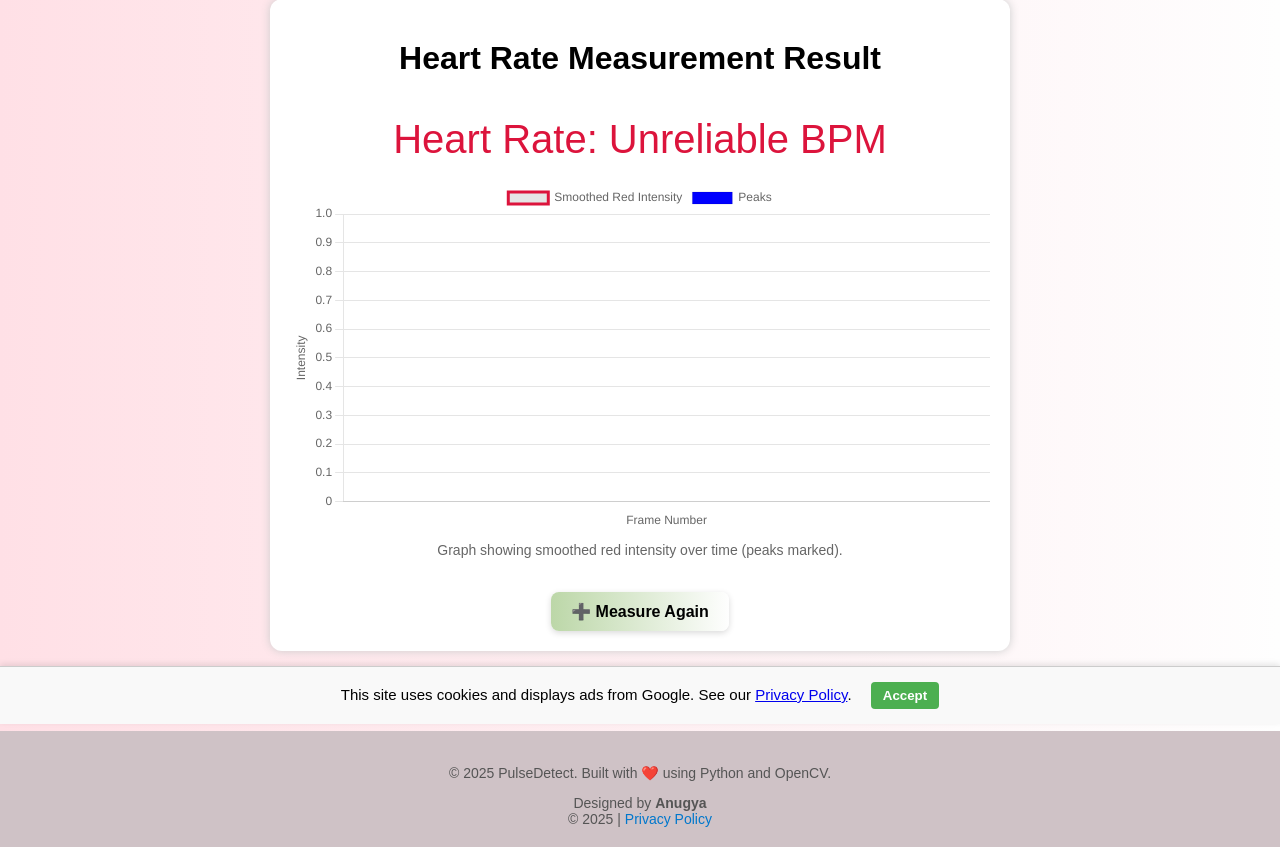
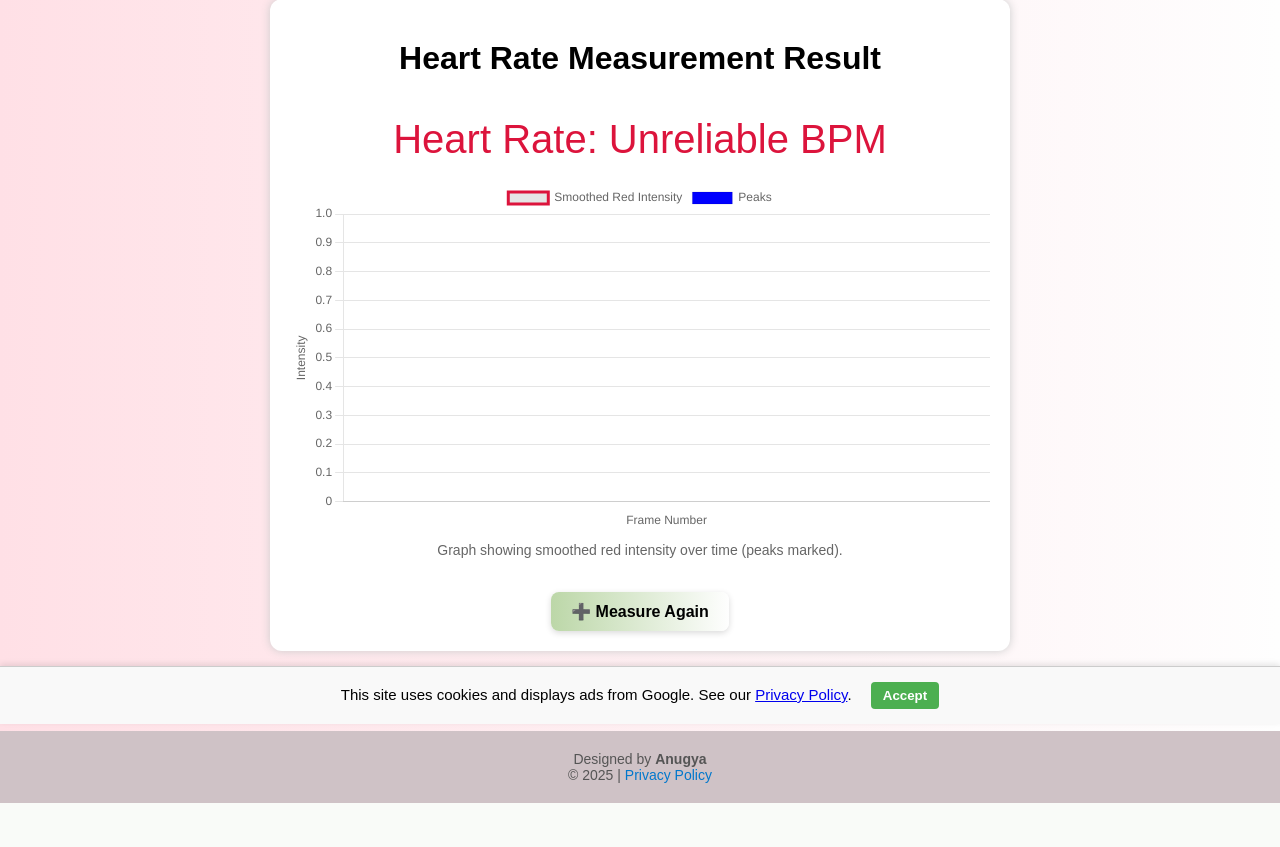
Before and after one commit to anugya22/Heart_rate_monitor, a Flask app: page /result in a window 1280 px wide. Shown: the part 76-923 px from the top of the page. After the commit the page ends 879 px from the top, so only its background shows below. Run offline with Flask 3, Linux system fonts and the light colour scheme.

Commit message:
Update result.html

```diff
--- a/templates/result.html
+++ b/templates/result.html
@@ -168,7 +168,7 @@
   </script>
    <!-- Footer -->
 <footer style="background:#cfc2c6; padding: 20px 10px; text-align:center; font-size:14px; color:#555; margin-top:40px;">
-  <p>&copy; 2025 PulseDetect. Built with ❤️ using Python and OpenCV.</p>
+
   Designed by <strong>Anugya</strong><br>
   © 2025 | <a href="/privacy" style="color:#0077cc; text-decoration:none;">Privacy Policy</a>
 
```
